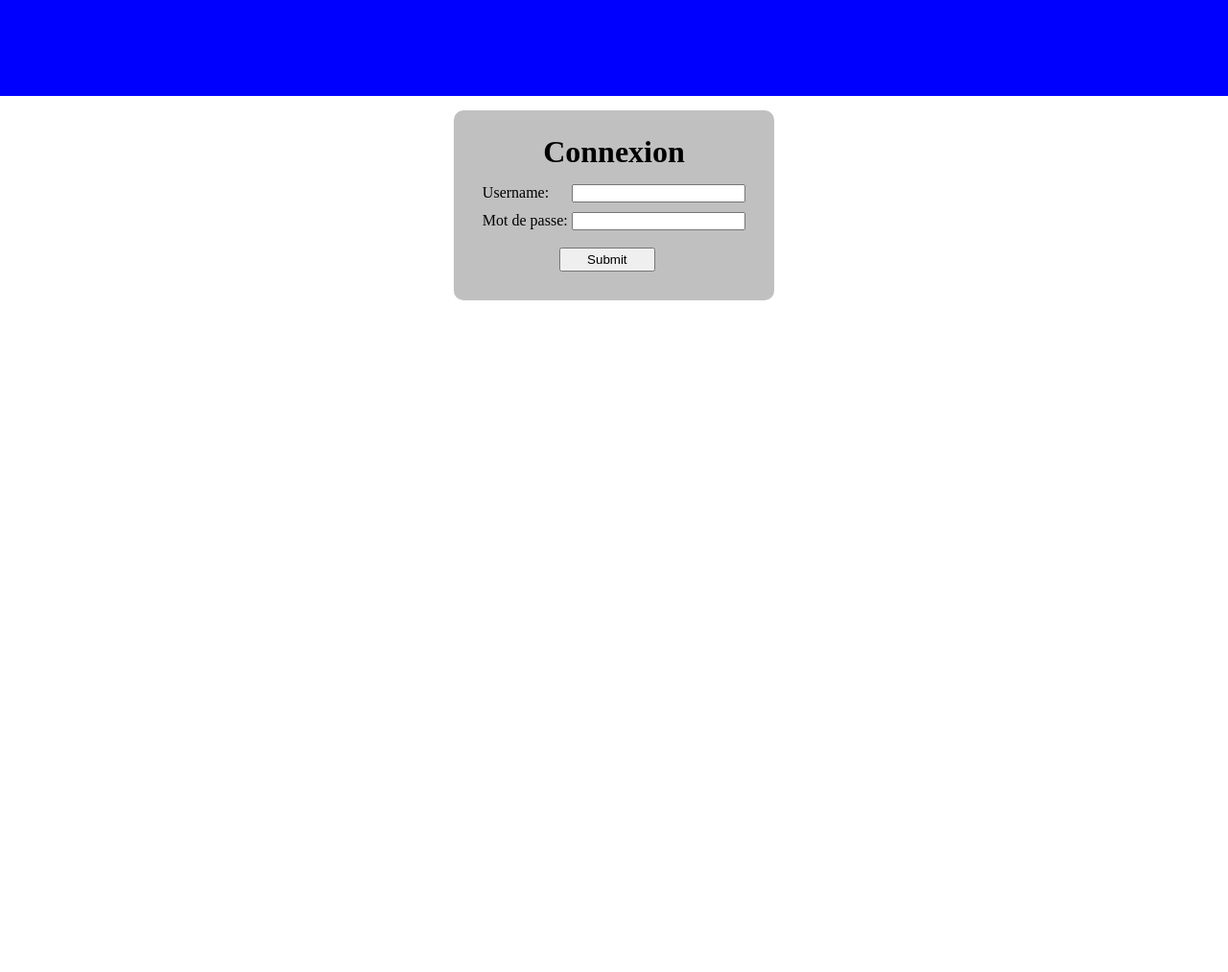
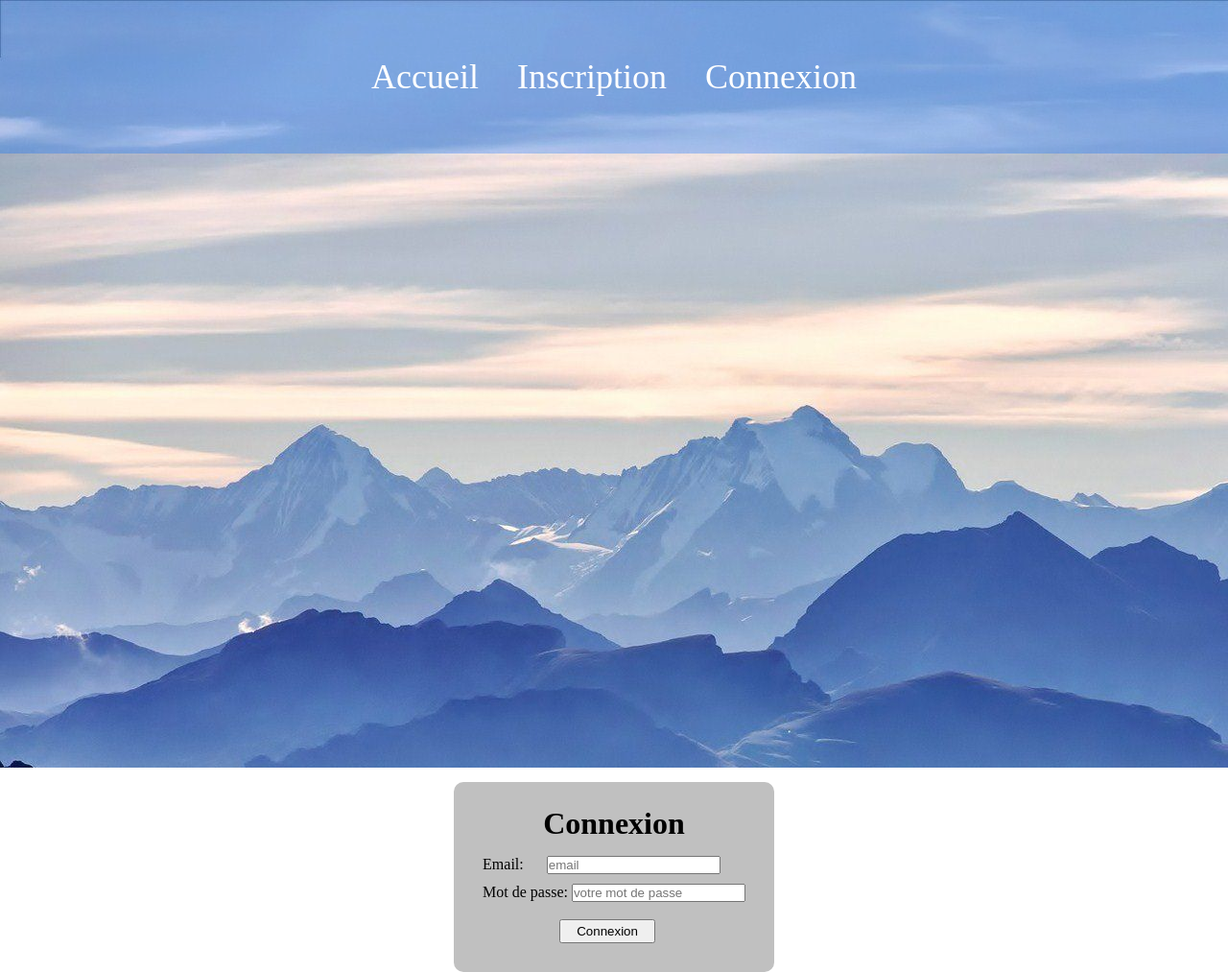
Before and after one commit to SamyMahmoudi/Evaluation_SQL-POO-AJAX, a PHP site: page /App/View/ConnexionView.php in a window 1280 px wide. Shown: the whole page at 96% size. Before the commit the page ends 313 px from the top, so only its background shows below. Run offline with PHP 8.4, Linux system fonts and the light colour scheme.

Commit message:
add Connexion mvc

```diff
--- a/App/View/AccueilView.php
+++ b/App/View/AccueilView.php
@@ -13,13 +13,13 @@
         <nav class="nav-accueil">
             <ul>
                 <li>
-                    <a href="">Accueil</a>
+                    <a href="index.php?page=">Accueil</a>
                 </li>
                 <li>
                     <a href="index.php?page=inscription">Inscription</a>
                 </li>
                 <li>
-                    <a href="">Connexion</a>
+                    <a href="index.php?page=Connexion">Connexion</a>
                 </li>
             </ul>
         </nav>
--- a/App/View/ConnexionView.php
+++ b/App/View/ConnexionView.php
@@ -1,15 +1,28 @@
+
+
 <!DOCTYPE html>
 <html lang="fr">
 <head>
     <meta charset="UTF-8">
     <meta name="viewport" content="width=device-width, initial-scale=1.0">
     <title>page connexion</title>
-    <link href="css/connexion.css" rel="stylesheet" type="text/css">
+    <link  href="css/connexion.css" rel="stylesheet" type="text/css">
+    <link  href="css/accueil.css" rel="stylesheet" type="text/css">
 </head>
 <body>
-    <header>
-        <nav>
-            <div id="couleur"></div>
+<header class="header-accueil">
+        <nav class="nav-accueil">
+            <ul>
+                <li>
+                    <a href="index.php?page=">Accueil</a>
+                </li>
+                <li>
+                    <a href="index.php?page=inscription">Inscription</a>
+                </li>
+                <li>
+                    <a href="index.php?page=Connexion">Connexion</a>
+                </li>
+            </ul>
         </nav>
     </header>
     <main>
@@ -17,12 +30,12 @@
         <h1>
             Connexion
         </h1>
-        <form action="" id="connexion">
-            <label for="username">Username:</label>
-            <input type="text" id="username" name="username"><br>
-            <label for="username">Mot de passe: </label>
-            <input type="text" id="mdp" name="mdp"> <br><br>
-            <input type="submit" id="envoyer" name="envoyer">
+        <form  method="POST" id="connexion">
+            <label for="Email">Email:</label>
+            <input type="text" id="username" name="email" placeholder="email"><br>
+            <label for="password">Mot de passe: </label>
+            <input type="password" id="mdp" name="password" placeholder="votre mot de passe"> <br><br>
+            <button type="submit" id="envoyer" name="submit">Connexion</button>
         </form>
         </div>
     </main>
```
Also changed, not shown: App/Controller/ConnexionController.php (added, +23 -0 lines), App/Model/ConnexionModel.php (added, +42 -0 lines), Router.php (+14 -1 lines).
